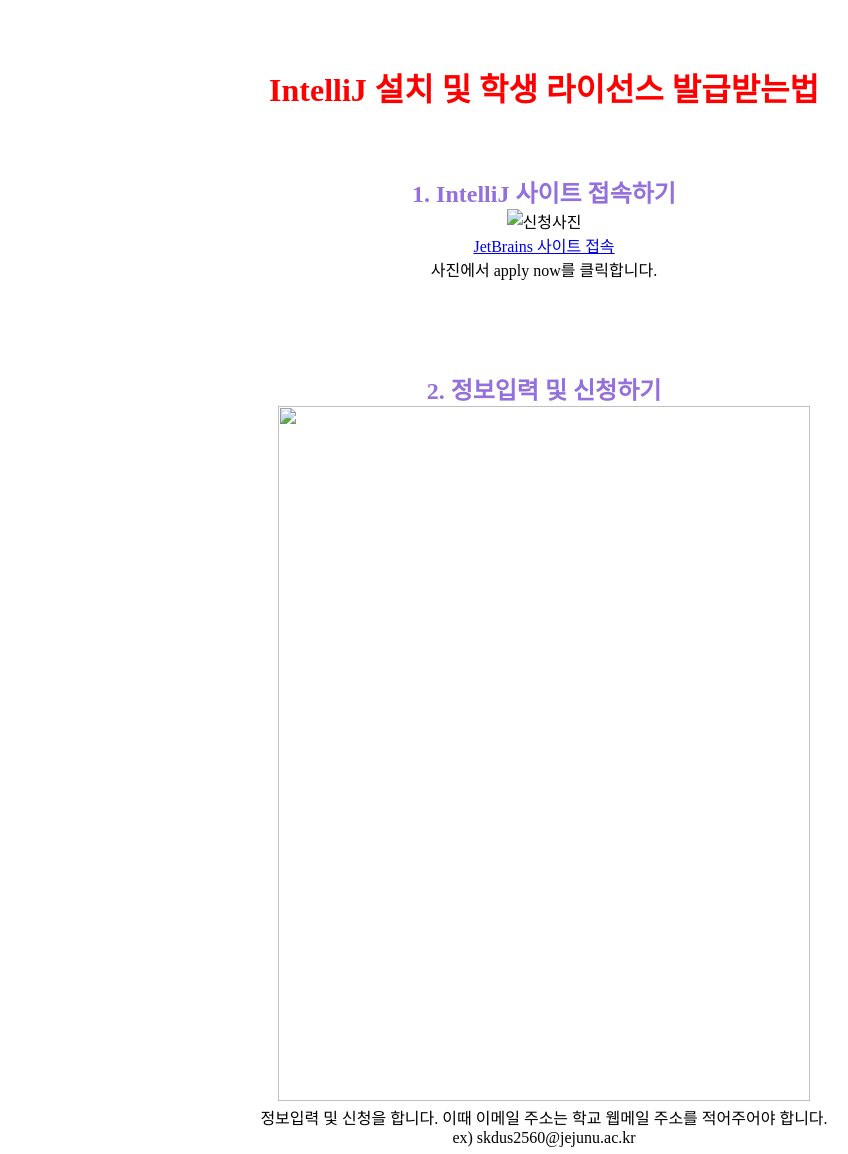
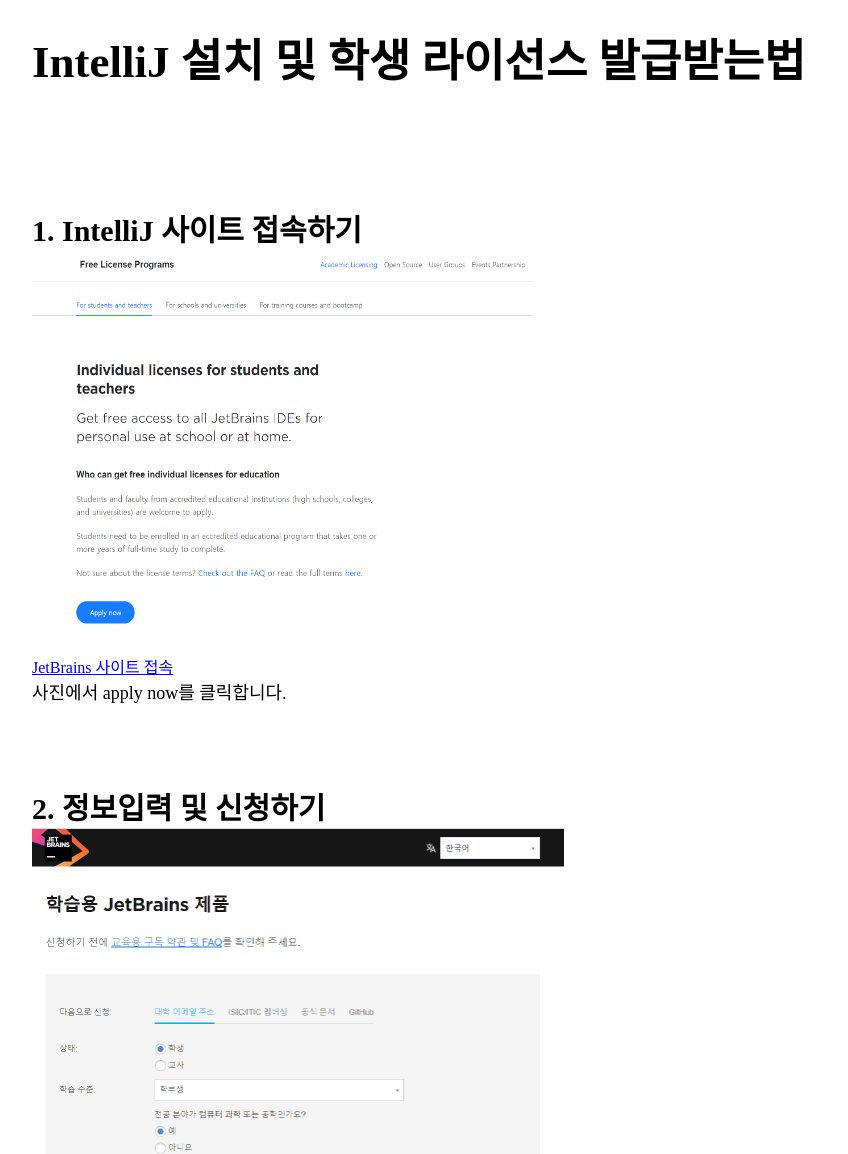
Before and after one commit to nayeon0731/webdev-2021, a plain HTML site: page index.html in a window 1280 px wide. Shown: the top 1154 px of the page, without its empty margins (96-944 px from the left). Drawn offline with Linux system fonts and the light colour scheme.

Commit message:
index.html 수정

```diff
--- a/index.html
+++ b/index.html
@@ -9,59 +9,56 @@
     <link rel="stylesheet" href="./styles/index.css">
 </head>
 <body>
-<div id="title" align="center" style="margin-bottom: 5%; margin-top: 5%">
+<div class="wrapper">
+    <header>
         <h1>IntelliJ 설치 및 학생 라이선스 발급받는법</h1>
-</div>
-
-<div id="text" align="center">
+    </header>
+    <main>
+        <div class="step 1">
             <h2>1. IntelliJ 사이트 접속하기</h2>
-    <img src="./img/apply.png" width="500" height="400" border="0" alt="신청사진"> <br>
+            <img src="./images/apply.png" width="500" height="400" alt="신청사진"> <br>
             <a href="https://www.jetbrains.com/community/education/#students">JetBrains 사이트 접속</a> <!--인텔리제이 다운로드 링크 넣기-->
             <p>사진에서 apply now를 클릭합니다.</p>
-    <br><br><br><br><br>
-
+        </div>
+        <div class="step 2">
             <h2>2. 정보입력 및 신청하기</h2>
-    <img src="./img/certification.png" width="532" height="695" border="0">
+            <img src="./images/certification.png" width="532" height="695">
             <p>정보입력 및 신청을 합니다. 이때 이메일 주소는 학교 웹메일 주소를 적어주어야 합니다.
                 <br> ex) skdus2560@jejunu.ac.kr
             </p>
-    <br><br><br><br><br>
-
+        </div>
+        <div class="step 3">
             <h2>3. 학교 이메일로 가서 인증메일 확인하기</h2>
-    <img src="./img/emai.png" width="625" height="285" border="0">
+            <img src="./images/emai.png" width="625" height="285">
             <p>학교 웹메일로 가서 로그인한 후 인증메일을 확인합니다. <br>
                 메일에 연결된 링크로 가서 회원가입을 진행합니다.(사진에서의 경우 follow the link 클릭)
             </p>
-    <br><br><br><br><br>
-
+        </div>
+        <div class="step 4">
             <h2>4. JetBrain 회원가입하기</h2>
             <p>JetBrain회원가입을 진행합니다. 학교 계정과 별도이며 로그인 시 자동으로 학교계정인증이 됩니다.</p>
-    <br><br><br><br><br>
-
-
+        </div>
+        <div class="step 5">
             <h2>5. JetBrain 로그인 후 인증완료 확인하기</h2>
-    <img src="./img/license.png" width="807" height="473" border="0">
+            <img src="./images/license.png" width="807" height="473">
             <p>위 사진처럼 학생용 라이선스 발급이 되었음을 확인할 수 있습니다.</p>
-    <br><br><br><br><br>
-
+        </div>
+        <div class="step 6">
             <h2>6. IntelliJ 사이트 접속한 뒤 Ultimate버전 다운받기</h2>
-    <img src="./img/download.png" width="977" height="498" border="0">
+            <img src="./images/download.png" width="977" height="498">
             <p>IntelliJ 사이트로 접속하여 위 사진과 같은 화면에서 Ultimate버전을 다운로드 받아 설치합니다.</p>
-    <br><br><br><br><br>
-
-
+        </div>
+        <div class="step 7">
             <h2>7. IntelliJ 실행 후 인증계정 정보 입력하기</h2>
             <p>설치완료 후 실행하면 계정을 등록하는 창이 나옵니다. 이때 아까 JetBrain에 회원가입한 email(학교 웹메일)과 비밀번호를 입력하면 라이센스가 활성화 됩니다. <br>
                 여기까지이며 이후 intelliJ를 사용할 수 있습니다. 라이선스는 1년마다 연장해주어야 합니다. 연장할 시기가 되면 학교 웹메일로 메일이 옵니다. 이 메일을 통해 연장 가능합니다.
             </p>
-    <br>
-    <a href="./shortcut.html">IntelliJ 단축키</a>
         </div>
-
-<!--TODO : 수정해야지-->
-<div id="footer" align="center" style="margin-top: 6%">
+    </main>
+    <footer>
+        <a id="shortcut" href="./shortcut.html">IntelliJ 단축키</a>
         <p>컴퓨터공학전공 2019108250 김나연</p>
+    </footer>
 </div>
-
 </body>
 </html>
--- a/styles/index.css
+++ b/styles/index.css
@@ -1,6 +1,32 @@
 @import "common.css";
-h1 {color: red;}
+
+header {
+    width: 100%;
+    height: 100px;
+    margin-top: 25px;
+}
+main {
+    height: 100%;
+}
+footer {
+    height: 100px;
+    margin-top: 50px;
+}
+
+.step {
+    margin-top: 7%;
+    margin-bottom: 7%;
+}
+.wrapper {
+    margin-left: 10%;
+}
+
+.wrapper p {
+    font-size: 18px;
+}
+h1 {
+    font-size: 45px;
+}
 h2 {
-    font-size: 24px;
-    color: mediumpurple;
+    font-size: 30px;
 }
```
Lines whose indentation alone changed are shown as unchanged.
